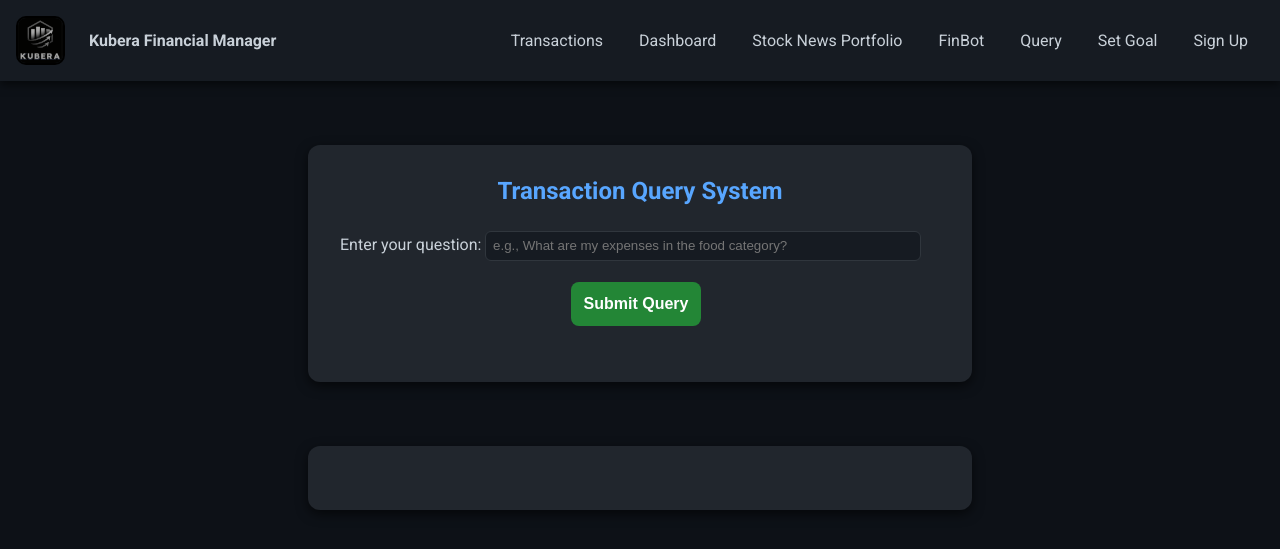
After one commit to Naisha31/Kubera, a Flask app: page /query_system in a window 1280 px wide. The commit adds this page. Shown: the top 549 px of the page. Run offline with Flask 3, Linux system fonts and the light colour scheme; parts of the project's set-up code (start-up, migrations or seed data) failed here and were passed over; some libraries are stand-ins or nearby versions.

Commit message:
Working final

````diff
--- a/app.py
+++ b/app.py
@@ -809,6 +809,300 @@ def get_cleaned_data():
     conn.close()
     return df
 
+####################Query system########################
+
+api_endpoint = "https://api.cohere.ai/v1/generate"
+
+@app.route('/query_system')
+def query_to_sql_page():
+    return render_template('query_system.html')
+
+@app.route('/generate-sql', methods=['POST'])
+def generate_sql():
+    data = request.json
+    question = data.get('question', '')
+
+    headers = {
+        "Authorization": f"Bearer {COHERE_API_KEY}",
+        "Content-Type": "application/json"
+    }
+
+    prompt = f"""
+    Convert the following question into an SQLite query based on the 'transactions' table structure.
+
+    Table: transactions
+    Columns:
+      - transaction_id (INTEGER, Primary Key)
+      - Timestamp (DATETIME)
+      - category (VARCHAR(30))
+      - item (VARCHAR(50))
+      - amount (INT)
+      - type (VARCHAR(10))
+      - importance (VARCHAR(20))
+
+    The category column has the following predefined values:
+    [food, social_life, transportation, entertainment, household, shopping, health, education, gift, others]
+
+    The type column has the following predefined values:
+    [Expense, Income]
+
+    The importance column has the following predefined values:
+    [Important, Not Important]
+
+    For specific items please use the item column to filter.
+
+    Question: {question}
+
+    SQL Query:
+    """
+
+
+    payload = {
+        "model": "command-xlarge-nightly",
+        "prompt": prompt,
+        "max_tokens": 100,
+        "temperature": 0.3,
+        "k": 0,
+        "p": 0.75,
+        "frequency_penalty": 0,
+        "presence_penalty": 0,
+        "stop_sequences": [";"]
+    }
+
+    try:
+        import logging
+        # Send the request to Cohere API
+        response = requests.post(api_endpoint, json=payload, headers=headers)
+        response.raise_for_status()
+
+        response_data = response.json()
+        if 'generations' not in response_data or not response_data['generations']:
+            return jsonify(error="Cohere API did not return a valid SQL query."), 500
+
+        # Extract the SQL query text
+        sql_statement = response_data['generations'][0]['text'].strip()
+        logging.debug(f"Generated SQL (raw): {sql_statement}")
+
+
+        # Remove any markdown or code block formatting from the SQL query
+        sql_statement = re.sub(r"```[a-z]*\n*", "", sql_statement).replace("```", "").strip()
+        logging.debug(f"Generated SQL (cleaned): {sql_statement}")
+        print(sql_statement)
+
+        # Execute the SQL query on the transactions database
+        conn = get_db_connection()
+        try:
+            cursor = conn.cursor()
+            cursor.execute(sql_statement.strip())
+            rows = cursor.fetchall()
+            conn.close()
+
+            # Check if rows are empty
+            if not rows:
+                return jsonify(result="No data found for the query.")
+
+            # Process results depending on the structure
+            if len(rows) == 1 and len(rows[0]) == 1:
+                # Single value result
+                return jsonify(result=rows[0][0])
+            elif len(rows) == 1:
+                # Single row with multiple columns
+                columns = [description[0] for description in cursor.description]
+                result = dict(zip(columns, rows[0]))
+                return jsonify(result=result)
+            else:
+                # Multiple rows
+                columns = [description[0] for description in cursor.description]
+                results = [dict(zip(columns, row)) for row in rows]
+                return jsonify(result=results)
+
+        except sqlite3.Error as e:
+            conn.close()
+            error_message = f"SQL execution error: {str(e)}"
+            print(error_message)
+            return jsonify(error=error_message), 500
+
+    except requests.exceptions.RequestException as e:
+        error_message = e.response.json() if e.response else str(e)
+        logging.error(f"Request to Cohere API failed: {error_message}")
+        return jsonify(error="Request failed: " + error_message), 500
+    except ValueError:
+        logging.error("Unexpected response from Cohere API.")
+        return jsonify(error="Unexpected response from Cohere API."), 500
+
+#############################goal setting########################################
+
+@app.route('/set-goal-page')
+def set_goal_page():
+    return render_template('goal_setting.html')
+
+# Route for Goal Setting
+@app.route('/set-goal', methods=['POST'])
+def set_goal():
+    try:
+        # Parse user input from the request
+        data = request.json
+        target_amount = float(data['targetAmount'])
+        target_period = int(data['targetPeriod'])
+
+        if not isinstance(target_amount, (int, float)):
+            return jsonify({"error": "targetAmount must be a number"}), 400
+        if not isinstance(target_period, int):
+            return jsonify({"error": "targetPeriod must be an integer"}), 400
+
+        # Fetch data from database
+        conn = get_db_connection()
+        df = pd.read_sql_query("SELECT * FROM transactions WHERE Importance = 'Not Important' AND Type = 'Expense'", conn)
+        conn.close()
+
+        # Data pre-processing and binning logic
+        df['Timestamp'] = pd.to_datetime(df['Timestamp'])
+        df['amount'] = pd.to_numeric(df['amount'], errors='coerce')
+        df = df.dropna(subset=['amount'])
+
+
+
+        # Check if columns are in lowercase or uppercase
+        df = df[(df['importance'] == 'Not Important') & (df['type'] == 'Expense')]
+
+        df = df.sort_values('Timestamp')
+        base_date = df['Timestamp'].min()
+
+        print("Debug: Target period as int:", target_period)
+        print("Debug: First few rows of df:", df.head())
+
+
+        # Calculate the number of months since the base_date
+        df['Months_Since_Base'] = (df['Timestamp'].dt.year - base_date.year) * 12 + (df['Timestamp'].dt.month - base_date.month)
+        df['Time_Bin'] = (df['Months_Since_Base'] // target_period).astype(int)
+
+        # Calculate the start and end date for each bin using apply
+        df['Bin_Start'] = df['Time_Bin'].apply(lambda x: base_date + pd.DateOffset(months=x * target_period))
+
+        # Ensure Bin_Start is a datetime object
+        df['Bin_Start'] = pd.to_datetime(df['Bin_Start'], errors='coerce')
+
+        # Debugging output to check if conversion was successful
+        print("Bin_Start Data Types:")
+        print(df['Bin_Start'].dtypes)
+
+        # Check if there are any NaT values in Bin_Start
+        if df['Bin_Start'].isnull().any():
+            print("Warning: Some Bin_Start values could not be converted to datetime.")
+
+        # Calculate Bin_End
+        df['Bin_End'] = df['Bin_Start'] + pd.DateOffset(months=target_period) - pd.DateOffset(days=1)
+
+        # Ensure Bin_End is a datetime object
+        df['Bin_End'] = pd.to_datetime(df['Bin_End'], errors='coerce')
+
+        # After calculating Bin_End
+        print("Bin_Start values:")
+        print(df['Bin_Start'])
+
+        print("Bin_End values:")
+        print(df['Bin_End'])
+
+        # Check the types of the columns involved in the next operation
+        print("Data types of columns involved in calculations:")
+        print(df.dtypes)
+
+        # Debugging output to check if conversion was successful
+        print("Bin_End Data Types:")
+        print(df['Bin_End'].dtypes)
+
+        # Check if there are any NaT values in Bin_End
+        if df['Bin_End'].isnull().any():
+            print("Warning: Some Bin_End values could not be calculated.")
+
+        print("\nDataset after filtering for non-important expenses and applying time bins with start and end dates:")
+        print(df[['Timestamp', 'amount', 'category', 'Time_Bin', 'Bin_Start', 'Bin_End']].head())
+
+
+        # Calculate category-wise spending summary
+        bin_category_summary = df.groupby(['Time_Bin', 'category', 'Bin_Start', 'Bin_End']).agg(
+            Total_Spent=('amount', 'sum'),
+            Average_Spent=('amount', 'mean')
+        ).reset_index()
+
+        print("\nCategory-Wise Spending Summary per Time Bin (with Start and End Dates):")
+        print(bin_category_summary)
+
+        # Define category weights
+        category_weights = {
+            'food': 0.2,
+            'social_life': 0.7,
+            'transportation': 0.3,
+            'entertainment': 0.6,
+            'household': 0.4,
+            'shopping': 0.5,
+            'health': 0.3,
+            'education': 0.2,
+            'gift': 0.5,
+            'others': 0.4
+        }
+
+        # Calculate the target savings per bin
+        target_savings_per_bin = target_amount / (len(bin_category_summary['Time_Bin'].unique()))
+
+        # For each time bin, calculate how much to save in each category
+        bin_saving_suggestions = []
+
+        for bin_id, bin_data in bin_category_summary.groupby('Time_Bin'):
+            bin_savings = {}
+            # Calculate total weighted spending only for non-zero average spending values
+            total_weighted_spending = sum(
+                row['Average_Spent'] * category_weights.get(row['category'], 0)
+                for _, row in bin_data.iterrows() if row['Average_Spent'] > 0
+            )
+
+            if total_weighted_spending > 0:
+                # Calculate target savings for each category in this bin
+                for _, row in bin_data.iterrows():
+                    category = row['category']
+                    avg_spent = row['Average_Spent']
+                    weight = category_weights.get(category, 0)
+
+                    # Proportionate savings based on weight and average spending
+                    category_target_saving = (weight * avg_spent / total_weighted_spending) * target_savings_per_bin
+                    bin_savings[category] = category_target_saving
+            else:
+                # If no spending in this bin, set all savings suggestions to zero
+                for _, row in bin_data.iterrows():
+                    bin_savings[row['category']] = 0.0
+
+            bin_saving_suggestions.append((bin_id, bin_savings))
+
+        # Display bin saving suggestions
+        for bin_id, suggestions in bin_saving_suggestions:
+            print(f"\nSuggestions for Bin {bin_id}:")
+            for category, saving in suggestions.items():
+                print(f"- Save {saving:.2f} from {category}")
+
+        from collections import defaultdict
+
+        # Initialize a dictionary to store cumulative savings for each category
+        cumulative_savings = defaultdict(float)
+        bin_count = len(bin_saving_suggestions)
+
+        # Sum up savings suggestions for each category across all bins
+        for _, suggestions in bin_saving_suggestions:
+            for category, saving in suggestions.items():
+                cumulative_savings[category] += saving
+
+        # Calculate the average savings recommendation per category
+        average_savings_recommendations = {category: str(float(cumulative_savings[category])) for category in cumulative_savings}
+
+        # Prepare recommendations
+        print("Debug: Final saving recommendations:", average_savings_recommendations)
+        return jsonify(savingRecommendations=average_savings_recommendations)
+
+    except Exception as e:
+        print("Error in '/set-goal':", str(e))
+        return jsonify(error="Internal Server Error: " + str(e)), 500
+
+
+
 # Run the app
 if __name__ == "__main__":
     app.run(port=3000, debug=True)
--- a/static/styles.css
+++ b/static/styles.css
@@ -69,6 +69,7 @@ body {
     transform: translateY(50px);
     opacity: 0;
     animation: slideIn 1.5s ease forwards;
+    align-items: center;
 }
 
 @keyframes slideIn {
@@ -88,6 +89,12 @@ h1 {
     color: #58a6ff;
     font-weight: 700;
     margin-bottom: 1em;
+}
+
+h2 {
+    margin: 0;
+    font-weight: 700;
+    color: #58a6ff;
 }
 
 /* Button Styling */
@@ -154,6 +161,30 @@ th {
 
 tr:nth-child(even) {
     background-color: #30363d;
+}
+
+#transactions-table {
+    width: 100%;
+    margin-top: 1em;
+    border-collapse: collapse;
+    background-color: #30363d;
+    color: #c9d1d9;
+    border-radius: 8px;
+    overflow: hidden;
+}
+
+#transactions-table th, #transactions-table td {
+    padding: 1em;
+    text-align: left;
+}
+
+#transactions-table th {
+    background-color: #161b22;
+    color: #58a6ff;
+}
+
+#transactions-table tr:nth-child(even) {
+    background-color: #21262d;
 }
 
 /* Modal Styling */
--- a/templates/dashboard.html
+++ b/templates/dashboard.html
@@ -64,13 +64,15 @@
     <div class="navbar">
         <div class="logo">
             <img src="../static/kubera.png" alt="Kubera Logo"/>
-            <a href="/">Kubera Financial Manager</a>
+            <a href="/"><b>Kubera Financial Manager</b></a>
         </div>
         <div class="nav-links">
             <a href="/transactions">Transactions</a>
             <a href="/dashboard">Dashboard</a>
             <a href="/portfolio">Stock News Portfolio</a>
-            <a href="/">Finbot</a>
+            <a href="/">FinBot</a>
+            <a href="/query_system">Query</a>
+            <a href="/set-goal-page">Set Goal</a>
             <a href="/signup">Sign Up</a>
         </div>
     </div>
--- a/templates/financial_literacy_chatbot.html
+++ b/templates/financial_literacy_chatbot.html
@@ -160,13 +160,15 @@
     <div class="navbar">
         <div class="logo">
             <img src="../static/kubera.png" alt="Kubera Logo"/>
-            <a href="/">Kubera Financial Manager</a>
+            <a href="/"><b>Kubera Financial Manager</b></a>
         </div>
         <div class="nav-links">
             <a href="/transactions">Transactions</a>
             <a href="/dashboard">Dashboard</a>
             <a href="/portfolio">Stock News Portfolio</a>
-            <a href="/">Finbot</a>
+            <a href="/">FinBot</a>
+            <a href="/query_system">Query</a>
+            <a href="/set-goal-page">Set Goal</a>
             <a href="/signup">Sign Up</a>
         </div>
     </div>
--- /dev/null
+++ b/templates/query_system.html
@@ -0,0 +1,175 @@
+<!DOCTYPE html>
+<html lang="en">
+<head>
+    <meta charset="UTF-8">
+    <meta name="viewport" content="width=device-width, initial-scale=1.0">
+    <title>SQL Query Generator</title>
+    <link href="https://fonts.googleapis.com/css2?family=Roboto:wght@300;400;700&display=swap" rel="stylesheet">
+
+    <link rel="stylesheet" href="{{ url_for('static', filename='styles.css') }}">
+    <style>
+        @keyframes fadeIn {
+            from {
+                opacity: 0;
+            }
+            to {
+                opacity: 1;
+            }
+        }
+
+        .navbar {
+            background-color: #161b22;
+            padding: 1em;
+            display: flex;
+            justify-content: space-between;
+            align-items: center;
+            box-shadow: 0 4px 8px rgba(0, 0, 0, 0.5);
+            position: sticky;
+            top: 0;
+            z-index: 1000;
+        }
+
+        .logo {
+            display: flex;
+            align-items: center;
+        }
+
+        .logo img {
+            height: 45px;
+            width: 45px;
+            border: solid 2px black;
+            border-radius: 10px;
+            margin-right: 0.5em;
+        }
+
+        .navbar a {
+            color: #c9d1d9;
+            text-decoration: none;
+            padding: 0.5em 1em;
+            font-weight: 500;
+            transition: color 0.3s;
+        }
+
+        .navbar a:hover {
+            color: #58a6ff;
+        }
+    </style>
+</head>
+<body>
+    <div class="navbar">
+        <div class="logo">
+            <img src="../static/kubera.png" alt="Kubera Logo"/>
+            <a href="/"><b>Kubera Financial Manager</b></a>
+        </div>
+        <div class="nav-links">
+            <a href="/transactions">Transactions</a>
+            <a href="/dashboard">Dashboard</a>
+            <a href="/portfolio">Stock News Portfolio</a>
+            <a href="/">FinBot</a>
+            <a href="/query_system">Query</a>
+            <a href="/set-goal-page">Set Goal</a>
+            <a href="/signup">Sign Up</a>
+        </div>
+    </div>
+
+    <div class="container">
+        <center>
+        <div class="form-header">
+            <h2>Transaction Query System</h2>
+        </div>
+    </center>
+    <br>
+
+        <form id="query-form" action="/generate-sql" method="post">
+            <label for="question">Enter your question:</label>
+            <input type="text" id="question" name="question" placeholder="e.g., What are my expenses in the food category?" required style="width: 70%;">
+            <br>
+            <center><button type="submit">Submit Query</button></center>
+        </form>
+
+    </div>
+    <center>
+        <div class="container">
+    <div id="response" style="display: none;">
+        <h3>Query Results:</h3>
+        <p id="single-value" style="display: none;"></p>
+
+        <!-- Section to display a table result -->
+        <table id="transactions-table" style="display: none;">
+        </table>
+    </div>
+</div>
+</center>
+
+    <script>
+        document.getElementById("query-form").addEventListener("submit", async function(event) {
+            event.preventDefault();
+
+            const question = document.getElementById("question").value;
+            const responseContainer = document.getElementById("response");
+            const resultTable = document.getElementById("transactions-table");
+            const singleValue = document.getElementById("single-value");
+
+            try {
+                const response = await fetch("/generate-sql", {
+                    method: "POST",
+                    headers: { "Content-Type": "application/json" },
+                    body: JSON.stringify({ question })
+                });
+
+                if (response.ok) {
+                    const data = await response.json();
+
+                    // Clear previous results
+                    resultTable.innerHTML = "";
+                    resultTable.style.display = "none";
+                    singleValue.style.display = "none";
+
+                    if (Array.isArray(data.result) && data.result.length > 0) {
+                        // Display as table if result is an array of dictionaries
+                        const headers = Object.keys(data.result[0]);
+                        const headerRow = document.createElement("tr");
+                        headers.forEach(header => {
+                            const th = document.createElement("th");
+                            th.textContent = header;
+                            headerRow.appendChild(th);
+                        });
+                        resultTable.appendChild(headerRow);
+
+                        data.result.forEach(row => {
+                            const rowElement = document.createElement("tr");
+                            headers.forEach(header => {
+                                const td = document.createElement("td");
+                                td.textContent = row[header];
+                                rowElement.appendChild(td);
+                            });
+                            resultTable.appendChild(rowElement);
+                        });
+
+                        resultTable.style.display = "table";
+                    } else if (typeof data.result === "string") {
+                        // Handle string result ("No data found")
+                        singleValue.textContent = data.result;
+                        singleValue.style.display = "block";
+                    } else {
+                        // Display single value if result is not an array
+                        singleValue.textContent = `Result: ${data.result}`;
+                        singleValue.style.display = "block";
+                    }
+
+                    responseContainer.style.display = "block";
+                } else {
+                    singleValue.textContent = "Error fetching query results. Please try again.";
+                    singleValue.style.display = "block";
+                    responseContainer.style.display = "block";
+                }
+            } catch (error) {
+                console.error("Error:", error);
+                singleValue.textContent = "Error fetching query results. Please try again.";
+                singleValue.style.display = "block";
+                responseContainer.style.display = "block";
+            }
+        });
+    </script>
+</body>
+</html>
--- a/templates/stock_news_portfolio.html
+++ b/templates/stock_news_portfolio.html
@@ -192,13 +192,15 @@
     <div class="navbar">
         <div class="logo">
             <img src="../static/kubera.png" alt="Kubera Logo"/>
-            <a href="/">Kubera Financial Manager</a>
+            <a href="/"><b>Kubera Financial Manager</b></a>
         </div>
         <div class="nav-links">
             <a href="/transactions">Transactions</a>
             <a href="/dashboard">Dashboard</a>
             <a href="/portfolio">Stock News Portfolio</a>
-            <a href="/">Finbot</a>
+            <a href="/">FinBot</a>
+            <a href="/query_system">Query</a>
+            <a href="/set-goal-page">Set Goal</a>
             <a href="/signup">Sign Up</a>
         </div>
     </div>
````
Also changed, not shown: templates/Signup.html (+22 -2 lines), templates/goal_setting.html (added, +131 -0 lines), templates/transaction_entry.html (+5 -3 lines), categorised_transaction.db.
